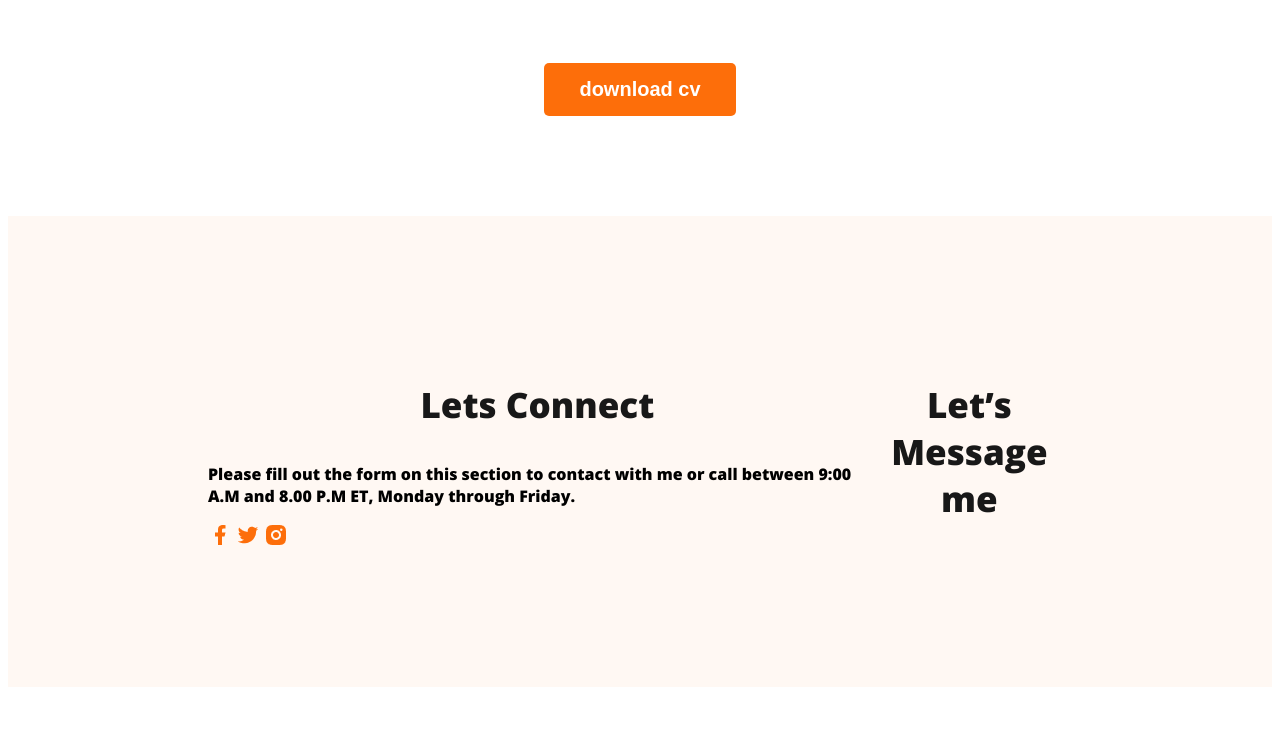
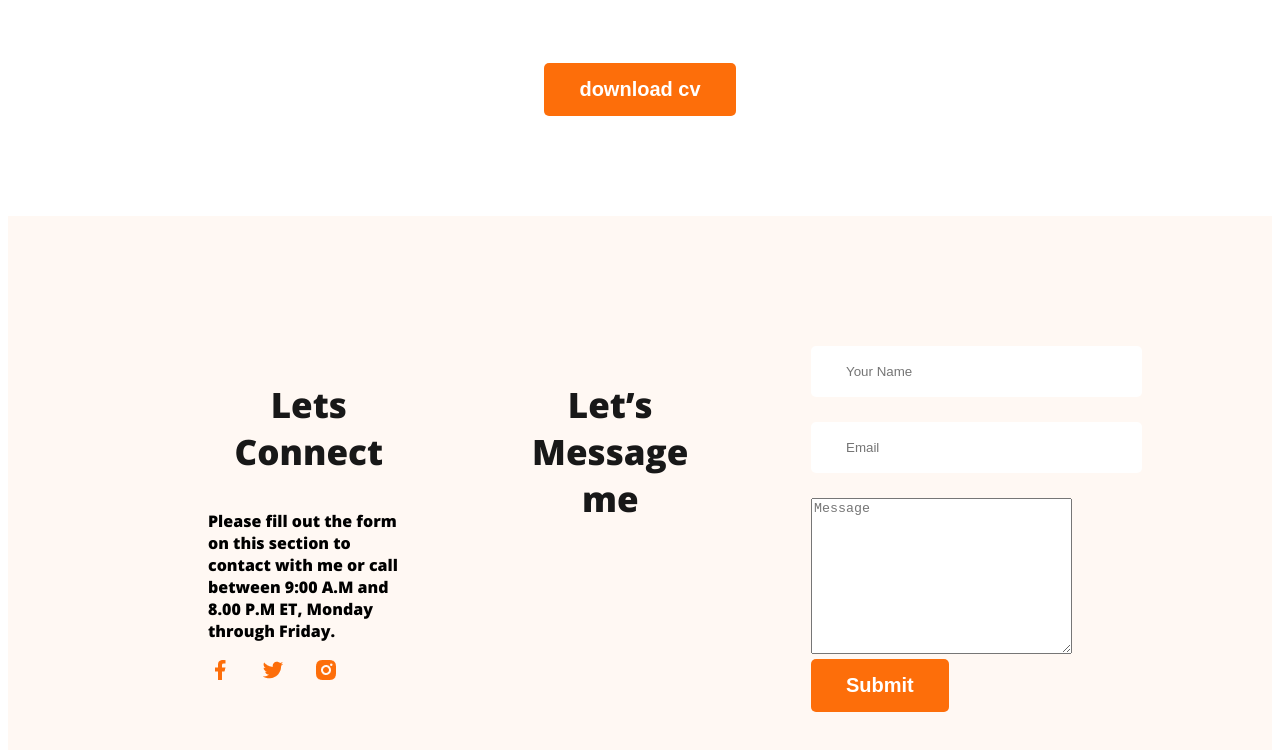
Before and after one commit to Kausar7f/webdevloper-protfolio, a plain HTML site: page index.html in a window 1280 px wide. Shown: the part 2905-3655 px from the top of the page. Before the commit the page ends 3600 px from the top, so only its background shows below. Drawn offline with nearby package versions, Linux system fonts and the light colour scheme.

Commit message:
added form

```diff
--- a/index.html
+++ b/index.html
@@ -176,6 +176,12 @@
             <h3 class="section-title">Let’s Message me</h3>
 
         </div>
+        <form class="contact" action="">
+            <input type="text" placeholder="Your Name">
+            <input type="text" placeholder="Email">
+            <textarea name="" placeholder="Message" id="" cols="30" rows="10"></textarea>
+            <input class="btn-primary" type="submit" value="Submit">
+        </form>
 
     </footer>
 
--- a/styles/Protfolio.css
+++ b/styles/Protfolio.css
@@ -199,8 +199,28 @@ main {
 /* footer style */
 footer{
     display: flex;
+    gap: 100px;
     background: #FFF8F3;
     margin-top: 100px;
     padding: 130px 200px;
 
 }
+.footer-colum{
+    width: 50%;
+}
+.social-links a{
+    margin-right: 25px;
+
+}
+.contact input[type="text"], .contact input[type="email"],
+.textarea{
+    display: block;
+    margin-bottom: 25px;
+    padding: 18px 35px;
+    color:  #757575;
+    border-radius: 5px;
+    background: White-Color, #FFF;
+    border: 0;
+    width: 100%;
+
+}
```
